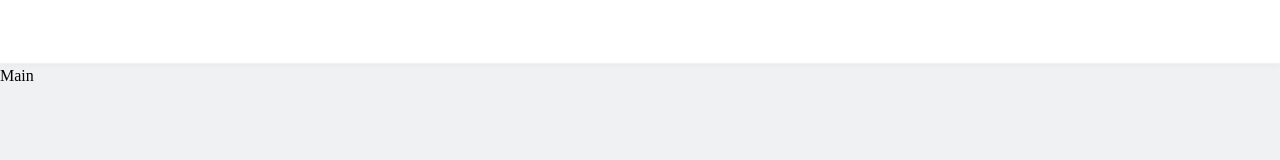
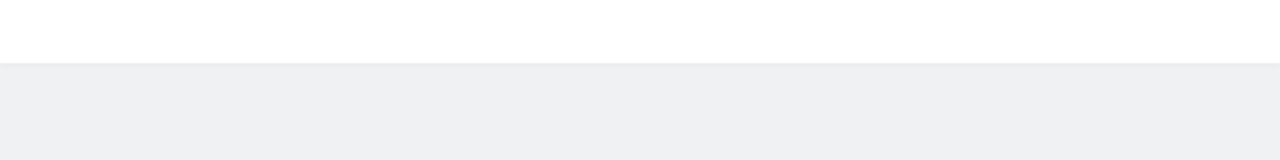
Before and after one commit to ssabii/elice-frontend-pa, a React (Create React App) app: page / in a window 1280 px wide. Shown: the top 160 px of the page. Built offline with nearby package versions, Linux system fonts and the light colour scheme.

Commit message:
feat: CoursePage 컴포넌트 구현

```diff
--- /dev/null
+++ b/src/pages/course/CoursePage.tsx
@@ -0,0 +1,11 @@
+import React from 'react';
+
+const CoursePage = () => {
+  return (
+    <div>
+
+    </div>
+  );
+};
+
+export default CoursePage;
--- /dev/null
+++ b/src/pages/course/index.tsx
@@ -0,0 +1 @@
+export { default } from "./CoursePage";
--- a/src/routes/Router.tsx
+++ b/src/routes/Router.tsx
@@ -1,12 +1,14 @@
 import React from "react";
 import { Route, Routes } from "react-router-dom";
+
 import Layout from "layouts/Layout";
+import CoursePage from "pages/course/CoursePage";
 
 const Router = () => {
   return (
     <Routes>
       <Route path="/" element={<Layout />}>
-        <Route index element={<div>Main</div>} />
+        <Route index element={<CoursePage />} />
       </Route>
     </Routes>
   );
```
